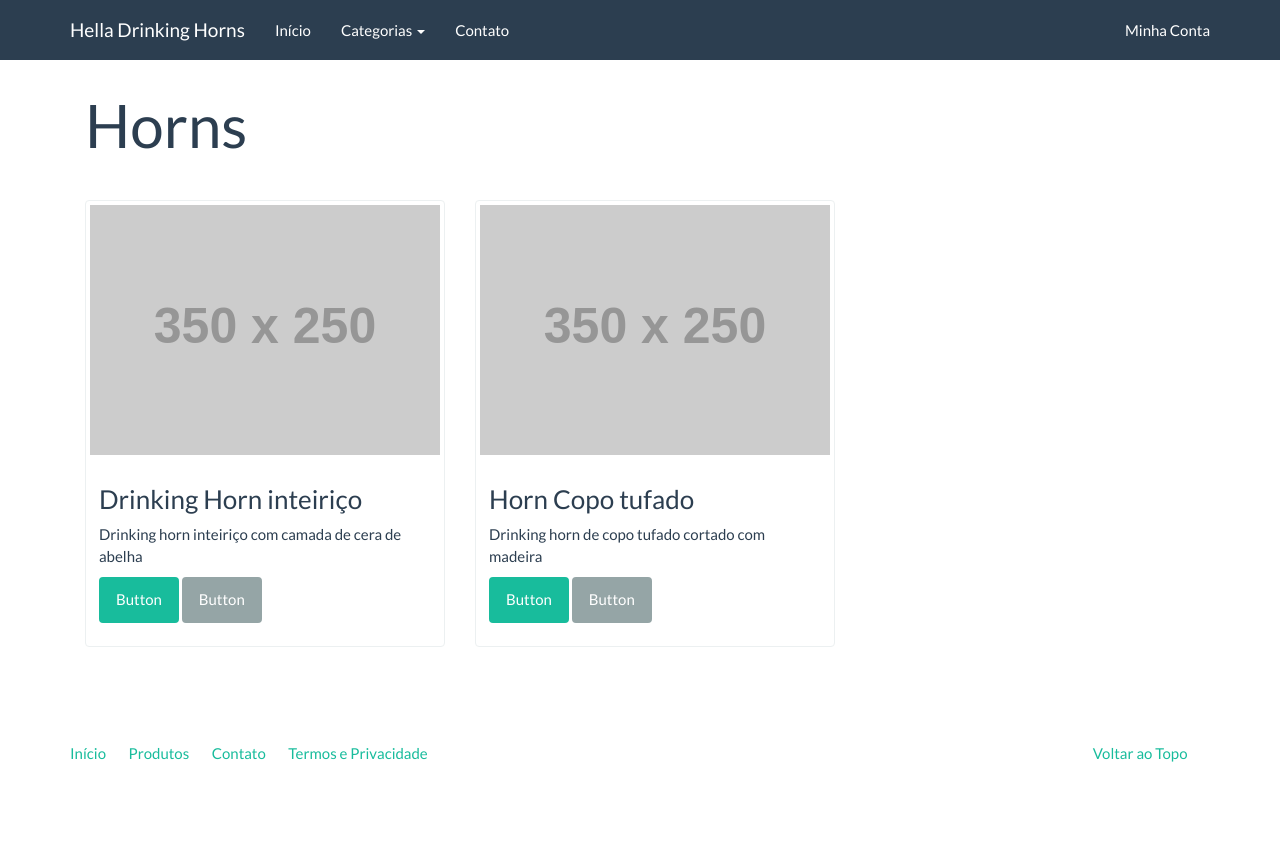
After one commit to Peterfilho/hella, a Django app: a page that uses core/templates/base.html in a window 1280 px wide. The commit adds this page. Run offline with Django 3.2, Linux system fonts and the light colour scheme; data comes from the database, SQL or seed files in the repository; grey boxes labelled with a size stand in for pictures from a placeholder-image service; some libraries are stand-ins or nearby versions.

Commit message:
Add catalog on views

```diff
--- a/catalog/models.py
+++ b/catalog/models.py
@@ -1,4 +1,5 @@
 from django.db import models
+from django.urls import reverse
 
 # Create your models here.
 class Category(models.Model):
@@ -15,6 +16,10 @@ class Category(models.Model):
 
     def __str__(self):
         return self.name
+
+    def get_absolute_url(self):
+        return reverse('catalog:category', kwargs={'slug': self.slug})
+
 
 class Product(models.Model):
     name = models.CharField('Nome', max_length=100)
--- /dev/null
+++ b/catalog/templates/catalog/category.html
@@ -0,0 +1,29 @@
+{% extends "base.html" %}
+
+{% block title %}
+{{current_category}} | {{block.super}}
+{% endblock %}
+
+{% block container %}
+<div class="container">
+<div class="page-header">
+  <h1>{{current_category}}</h1>
+</div>
+<div class="row">
+  {% for product in product_list %}
+    <div class="col-sm-6 col-md-4">
+      <div class="thumbnail">
+        <a href="#">
+          <img src="http://placehold.it/350x250" alt="" />
+        </a>
+        <div class="caption">
+          <h3>{{ product }}</h3>
+          <p>{{ product.description | linebreaks }}</p>
+          <p><a href="#" class="btn btn-success" role="button">Button</a> <a href="#" class="btn btn-default" role="button">Button</a></p>
+        </div>
+      </div>
+    </div>
+  {% endfor %}
+</div>
+</div>
+{% endblock %}
--- a/catalog/urls.py
+++ b/catalog/urls.py
@@ -1,8 +1,9 @@
-from django.urls import path
+from django.urls import path, re_path
 from . import views
 
 app_name='catalog'
 
 urlpatterns = [
     path('', views.product_list, name='product_list'),
+    re_path(r'^(?P<slug>[\w-]+)/$', views.category, name='category'),
 ]
--- a/catalog/views.py
+++ b/catalog/views.py
@@ -1,8 +1,16 @@
 from django.shortcuts import render
-from .models import Product
+from .models import Product, Category
 
 def product_list(request):
     context = {
         'product_list': Product.objects.all()
     }
     return render(request, 'catalog/product_list.html', context)
+
+def category(request, slug):
+    category = Category.objects.get(slug=slug)
+    context = {
+        'current_category': category,
+        'product_list': Product.objects.filter(category=category),
+    }
+    return render(request, 'catalog/category.html', context)
--- a/core/templates/base.html
+++ b/core/templates/base.html
@@ -29,7 +29,7 @@
               <a class="dropdown-toggle" data-toggle="dropdown" href="{% url 'catalog:product_list' %}" id="download">Categorias <span class="caret"></span></a>
               <ul class="dropdown-menu" aria-labelledby="download">
 								{% for category in categories %}
-								<li><a href="#">{{category.name}}</a></li>
+								<li><a href="{% url 'catalog:category' slug=category.slug %}">{{category}}</a></li>
 								{% endfor %}
               </ul>
             </li>
```
